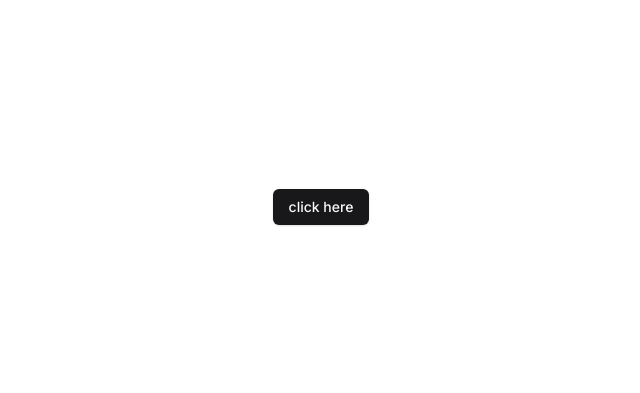
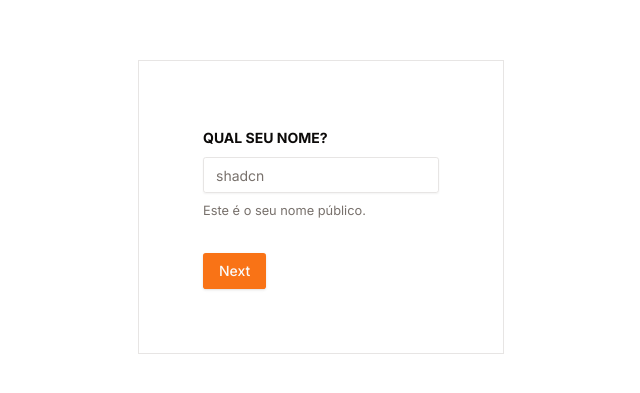
Before and after one commit to Lybano/lybano-front, a Next.js app: page / in a window 1280 px wide. Shown: the part 193-586 px from the top of the page, without its empty margins (319-959 px from the left). Built offline with nearby package versions, Linux system fonts and the light colour scheme.

Commit message:
create signup form-layout

```diff
--- a/package.json
+++ b/package.json
@@ -9,15 +9,19 @@
     "lint": "next lint"
   },
   "dependencies": {
+    "@hookform/resolvers": "^3.8.0",
     "@radix-ui/react-icons": "^1.3.0",
+    "@radix-ui/react-label": "^2.1.0",
     "@radix-ui/react-slot": "^1.1.0",
     "class-variance-authority": "^0.7.0",
     "clsx": "^2.1.1",
     "next": "14.2.4",
     "react": "^18",
     "react-dom": "^18",
+    "react-hook-form": "^7.52.1",
     "tailwind-merge": "^2.3.0",
-    "tailwindcss-animate": "^1.0.7"
+    "tailwindcss-animate": "^1.0.7",
+    "zod": "^3.23.8"
   },
   "devDependencies": {
     "@types/node": "^20",
--- a/src/app/page.tsx
+++ b/src/app/page.tsx
@@ -1,5 +1,5 @@
-import UnderConstruction from "@/components/under-construction";
+import SignUp from "@/auth/signup/page";
 
 export default function Home() {
-  return <UnderConstruction />;
+  return <SignUp />;
 }
--- /dev/null
+++ b/src/auth/signup/page.tsx
@@ -0,0 +1,92 @@
+"use client";
+
+import { zodResolver } from "@hookform/resolvers/zod";
+import { useForm } from "react-hook-form";
+import { z } from "zod";
+import { useState } from "react";
+
+import { Button } from "@/components/ui/button";
+import {
+  Form,
+  FormControl,
+  FormDescription,
+  FormField,
+  FormItem,
+  FormLabel,
+  FormMessage,
+} from "@/components/ui/form";
+import { Input } from "@/components/ui/input";
+
+const formSchema = z.object({
+  username: z.string().min(2).max(50),
+  cnpj: z.string().length(14, "CNPJ deve ter 14 dígitos").optional(),
+});
+
+export default function SignUp() {
+  const [step, setStep] = useState(0);
+  const [formData, setFormData] = useState({});
+
+  const form = useForm<z.infer<typeof formSchema>>({
+    resolver: zodResolver(formSchema),
+    defaultValues: {
+      username: "",
+      cnpj: "",
+    },
+  });
+
+  function onSubmit(values: z.infer<typeof formSchema>) {
+    setFormData({ ...formData, ...values });
+    if (step === 0) {
+      setStep(step + 1);
+    } else {
+      console.log("Final data: ", { ...formData, ...values });
+    }
+  }
+
+  return (
+    <div className="h-screen flex flex-col items-center justify-center">
+      <Form {...form}>
+        <form
+          onSubmit={form.handleSubmit(onSubmit)}
+          className="space-y-8 p-16 border"
+        >
+          {step === 0 && (
+            <FormField
+              control={form.control}
+              name="username"
+              render={({ field }) => (
+                <FormItem>
+                  <FormLabel className="font-bold">QUAL SEU NOME?</FormLabel>
+                  <FormControl>
+                    <Input placeholder="shadcn" {...field} />
+                  </FormControl>
+                  <FormDescription>Este é o seu nome público.</FormDescription>
+                  <FormMessage />
+                </FormItem>
+              )}
+            />
+          )}
+          {step === 1 && (
+            <FormField
+              control={form.control}
+              name="cnpj"
+              render={({ field }) => (
+                <FormItem>
+                  <FormLabel className="font-bold">QUAL SEU CNPJ?</FormLabel>
+                  <FormControl>
+                    <Input placeholder="00000000000000" {...field} />
+                  </FormControl>
+                  <FormDescription>
+                    Este é o seu número de CNPJ.
+                  </FormDescription>
+                  <FormMessage />
+                </FormItem>
+              )}
+            />
+          )}
+          <Button type="submit">{step === 0 ? "Next" : "Submit"}</Button>
+        </form>
+      </Form>
+    </div>
+  );
+}
--- /dev/null
+++ b/src/components/ui/form.tsx
@@ -0,0 +1,176 @@
+import * as React from "react"
+import * as LabelPrimitive from "@radix-ui/react-label"
+import { Slot } from "@radix-ui/react-slot"
+import {
+  Controller,
+  ControllerProps,
+  FieldPath,
+  FieldValues,
+  FormProvider,
+  useFormContext,
+} from "react-hook-form"
+
+import { cn } from "@/lib/utils"
+import { Label } from "@/components/ui/label"
+
+const Form = FormProvider
+
+type FormFieldContextValue<
+  TFieldValues extends FieldValues = FieldValues,
+  TName extends FieldPath<TFieldValues> = FieldPath<TFieldValues>
+> = {
+  name: TName
+}
+
+const FormFieldContext = React.createContext<FormFieldContextValue>(
+  {} as FormFieldContextValue
+)
+
+const FormField = <
+  TFieldValues extends FieldValues = FieldValues,
+  TName extends FieldPath<TFieldValues> = FieldPath<TFieldValues>
+>({
+  ...props
+}: ControllerProps<TFieldValues, TName>) => {
+  return (
+    <FormFieldContext.Provider value={{ name: props.name }}>
+      <Controller {...props} />
+    </FormFieldContext.Provider>
+  )
+}
+
+const useFormField = () => {
+  const fieldContext = React.useContext(FormFieldContext)
+  const itemContext = React.useContext(FormItemContext)
+  const { getFieldState, formState } = useFormContext()
+
+  const fieldState = getFieldState(fieldContext.name, formState)
+
+  if (!fieldContext) {
+    throw new Error("useFormField should be used within <FormField>")
+  }
+
+  const { id } = itemContext
+
+  return {
+    id,
+    name: fieldContext.name,
+    formItemId: `${id}-form-item`,
+    formDescriptionId: `${id}-form-item-description`,
+    formMessageId: `${id}-form-item-message`,
+    ...fieldState,
+  }
+}
+
+type FormItemContextValue = {
+  id: string
+}
+
+const FormItemContext = React.createContext<FormItemContextValue>(
+  {} as FormItemContextValue
+)
+
+const FormItem = React.forwardRef<
+  HTMLDivElement,
+  React.HTMLAttributes<HTMLDivElement>
+>(({ className, ...props }, ref) => {
+  const id = React.useId()
+
+  return (
+    <FormItemContext.Provider value={{ id }}>
+      <div ref={ref} className={cn("space-y-2", className)} {...props} />
+    </FormItemContext.Provider>
+  )
+})
+FormItem.displayName = "FormItem"
+
+const FormLabel = React.forwardRef<
+  React.ElementRef<typeof LabelPrimitive.Root>,
+  React.ComponentPropsWithoutRef<typeof LabelPrimitive.Root>
+>(({ className, ...props }, ref) => {
+  const { error, formItemId } = useFormField()
+
+  return (
+    <Label
+      ref={ref}
+      className={cn(error && "text-destructive", className)}
+      htmlFor={formItemId}
+      {...props}
+    />
+  )
+})
+FormLabel.displayName = "FormLabel"
+
+const FormControl = React.forwardRef<
+  React.ElementRef<typeof Slot>,
+  React.ComponentPropsWithoutRef<typeof Slot>
+>(({ ...props }, ref) => {
+  const { error, formItemId, formDescriptionId, formMessageId } = useFormField()
+
+  return (
+    <Slot
+      ref={ref}
+      id={formItemId}
+      aria-describedby={
+        !error
+          ? `${formDescriptionId}`
+          : `${formDescriptionId} ${formMessageId}`
+      }
+      aria-invalid={!!error}
+      {...props}
+    />
+  )
+})
+FormControl.displayName = "FormControl"
+
+const FormDescription = React.forwardRef<
+  HTMLParagraphElement,
+  React.HTMLAttributes<HTMLParagraphElement>
+>(({ className, ...props }, ref) => {
+  const { formDescriptionId } = useFormField()
+
+  return (
+    <p
+      ref={ref}
+      id={formDescriptionId}
+      className={cn("text-[0.8rem] text-muted-foreground", className)}
+      {...props}
+    />
+  )
+})
+FormDescription.displayName = "FormDescription"
+
+const FormMessage = React.forwardRef<
+  HTMLParagraphElement,
+  React.HTMLAttributes<HTMLParagraphElement>
+>(({ className, children, ...props }, ref) => {
+  const { error, formMessageId } = useFormField()
+  const body = error ? String(error?.message) : children
+
+  if (!body) {
+    return null
+  }
+
+  return (
+    <p
+      ref={ref}
+      id={formMessageId}
+      className={cn("text-[0.8rem] font-medium text-destructive", className)}
+      {...props}
+    >
+      {body}
+    </p>
+  )
+})
+FormMessage.displayName = "FormMessage"
+
+export {
+  useFormField,
+  Form,
+  FormItem,
+  FormLabel,
+  FormControl,
+  FormDescription,
+  FormMessage,
+  FormField,
+}
--- /dev/null
+++ b/src/components/ui/input.tsx
@@ -0,0 +1,25 @@
+import * as React from "react"
+
+import { cn } from "@/lib/utils"
+
+export interface InputProps
+  extends React.InputHTMLAttributes<HTMLInputElement> {}
+
+const Input = React.forwardRef<HTMLInputElement, InputProps>(
+  ({ className, type, ...props }, ref) => {
+    return (
+      <input
+        type={type}
+        className={cn(
+          "flex h-9 w-full rounded-md border border-input bg-transparent px-3 py-1 text-sm shadow-sm transition-colors file:border-0 file:bg-transparent file:text-sm file:font-medium placeholder:text-muted-foreground focus-visible:outline-none focus-visible:ring-1 focus-visible:ring-ring disabled:cursor-not-allowed disabled:opacity-50",
+          className
+        )}
+        ref={ref}
+        {...props}
+      />
+    )
+  }
+)
+Input.displayName = "Input"
+
+export { Input }
--- /dev/null
+++ b/src/components/ui/label.tsx
@@ -0,0 +1,26 @@
+"use client"
+
+import * as React from "react"
+import * as LabelPrimitive from "@radix-ui/react-label"
+import { cva, type VariantProps } from "class-variance-authority"
+
+import { cn } from "@/lib/utils"
+
+const labelVariants = cva(
+  "text-sm font-medium leading-none peer-disabled:cursor-not-allowed peer-disabled:opacity-70"
+)
+
+const Label = React.forwardRef<
+  React.ElementRef<typeof LabelPrimitive.Root>,
+  React.ComponentPropsWithoutRef<typeof LabelPrimitive.Root> &
+    VariantProps<typeof labelVariants>
+>(({ className, ...props }, ref) => (
+  <LabelPrimitive.Root
+    ref={ref}
+    className={cn(labelVariants(), className)}
+    {...props}
+  />
+))
+Label.displayName = LabelPrimitive.Root.displayName
+
+export { Label }
--- a/src/styles/globals.css
+++ b/src/styles/globals.css
@@ -5,64 +5,47 @@
 @layer base {
   :root {
     --background: 0 0% 100%;
-      --foreground: 240 10% 3.9%;
-
+    --foreground: 20 14.3% 4.1%;
     --card: 0 0% 100%;
-      --card-foreground: 240 10% 3.9%;
-
+    --card-foreground: 20 14.3% 4.1%;
     --popover: 0 0% 100%;
-      --popover-foreground: 240 10% 3.9%;
-
-      --primary: 240 5.9% 10%;
-      --primary-foreground: 0 0% 98%;
-
-      --secondary: 240 4.8% 95.9%;
-      --secondary-foreground: 240 5.9% 10%;
-
-      --muted: 240 4.8% 95.9%;
-      --muted-foreground: 240 3.8% 46.1%;
-
-      --accent: 240 4.8% 95.9%;
-      --accent-foreground: 240 5.9% 10%;
-
+    --popover-foreground: 20 14.3% 4.1%;
+    --primary: 24.6 95% 53.1%;
+    --primary-foreground: 60 9.1% 97.8%;
+    --secondary: 60 4.8% 95.9%;
+    --secondary-foreground: 24 9.8% 10%;
+    --muted: 60 4.8% 95.9%;
+    --muted-foreground: 25 5.3% 44.7%;
+    --accent: 60 4.8% 95.9%;
+    --accent-foreground: 24 9.8% 10%;
     --destructive: 0 84.2% 60.2%;
-      --destructive-foreground: 0 0% 98%;
-
-      --border: 240 5.9% 90%;
-      --input: 240 5.9% 90%;
-      --ring: 240 10% 3.9%;
-
-      --radius: 0.5rem;
+    --destructive-foreground: 60 9.1% 97.8%;
+    --border: 20 5.9% 90%;
+    --input: 20 5.9% 90%;
+    --ring: 24.6 95% 53.1%;
+    --radius: 0.3rem;
   }
 
   .dark {
-      --background: 240 10% 3.9%;
-      --foreground: 0 0% 98%;
-
-      --card: 240 10% 3.9%;
-      --card-foreground: 0 0% 98%;
-
-      --popover: 240 10% 3.9%;
-      --popover-foreground: 0 0% 98%;
-
-      --primary: 0 0% 98%;
-      --primary-foreground: 240 5.9% 10%;
-
-      --secondary: 240 3.7% 15.9%;
-      --secondary-foreground: 0 0% 98%;
-
-      --muted: 240 3.7% 15.9%;
-      --muted-foreground: 240 5% 64.9%;
-
-      --accent: 240 3.7% 15.9%;
-      --accent-foreground: 0 0% 98%;
-
-      --destructive: 0 62.8% 30.6%;
-      --destructive-foreground: 0 0% 98%;
-
-      --border: 240 3.7% 15.9%;
-      --input: 240 3.7% 15.9%;
-      --ring: 240 4.9% 83.9%;
+    --background: 20 14.3% 4.1%;
+    --foreground: 60 9.1% 97.8%;
+    --card: 20 14.3% 4.1%;
+    --card-foreground: 60 9.1% 97.8%;
+    --popover: 20 14.3% 4.1%;
+    --popover-foreground: 60 9.1% 97.8%;
+    --primary: 20.5 90.2% 48.2%;
+    --primary-foreground: 60 9.1% 97.8%;
+    --secondary: 12 6.5% 15.1%;
+    --secondary-foreground: 60 9.1% 97.8%;
+    --muted: 12 6.5% 15.1%;
+    --muted-foreground: 24 5.4% 63.9%;
+    --accent: 12 6.5% 15.1%;
+    --accent-foreground: 60 9.1% 97.8%;
+    --destructive: 0 72.2% 50.6%;
+    --destructive-foreground: 60 9.1% 97.8%;
+    --border: 12 6.5% 15.1%;
+    --input: 12 6.5% 15.1%;
+    --ring: 20.5 90.2% 48.2%;
   }
 }
 
```
Also changed, not shown: 1 other file (tests, documents, lock files or other folders). Lines whose indentation alone changed are shown as unchanged.
